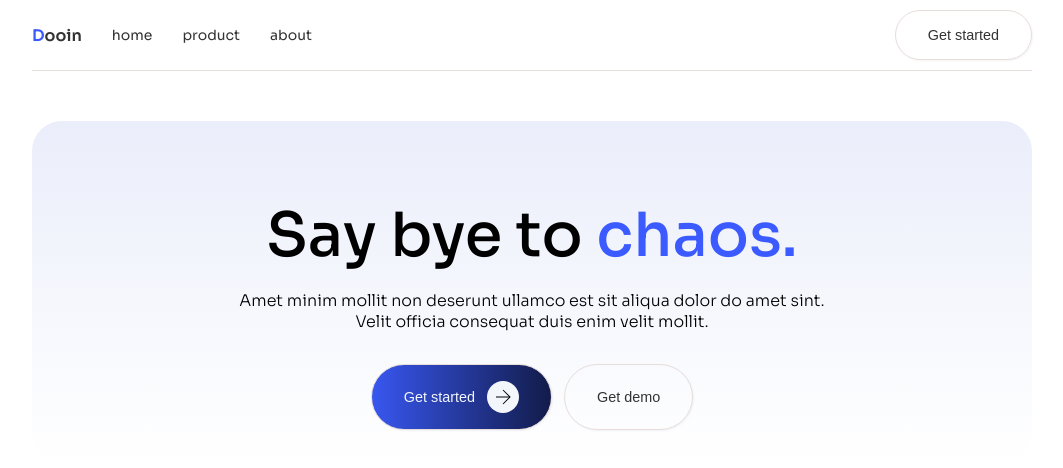
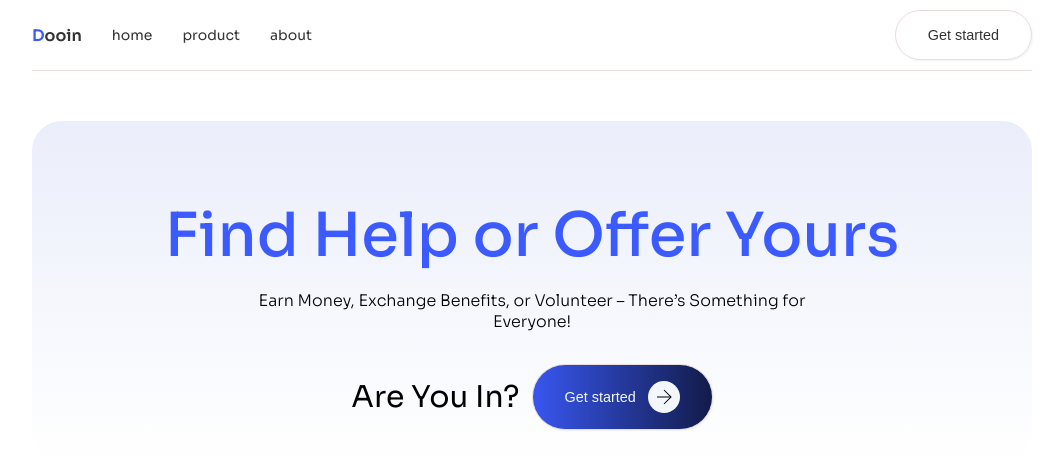
Before and after one commit to vrezhMik/dooin_landing, a Vue app: page / in a window 1280 px wide. Shown: the top 468 px of the page, without its empty margins (108-1171 px from the left). Built offline with nearby package versions, Linux system fonts and the light colour scheme; the HTML template or start-up script is replaced by a standard one.

Commit message:
update:content

```diff
--- a/src/components/BannerComponent.vue
+++ b/src/components/BannerComponent.vue
@@ -6,17 +6,14 @@ import ThemeButton from './ThemeButton.vue'
 <template>
   <div class="banner">
     <div class="row">
-      <h1 class="banner-title">Say bye to <span class="blue">chaos.</span></h1>
+      <h1 class="banner-title blue">Find Help or Offer Yours</h1>
     </div>
     <div class="row banner-description">
-      <p>
-        Amet minim mollit non deserunt ullamco est sit aliqua dolor do amet sint. Velit officia
-        consequat duis enim velit mollit.
-      </p>
+      <p>Earn Money, Exchange Benefits, or Volunteer – There’s Something for Everyone!</p>
     </div>
     <div class="row flex banner-buttons">
+      <h3>Are You In?</h3>
       <ThemeButton name="Get started" />
-      <ButtonComponent name="Get demo" />
     </div>
     <div></div>
   </div>
@@ -45,7 +42,12 @@ import ThemeButton from './ThemeButton.vue'
   }
   &-buttons {
     justify-content: center;
+    align-items: center;
     column-gap: 12px;
+    h3 {
+      font-size: 30px;
+      font-weight: 400;
+    }
   }
 }
 </style>
```
